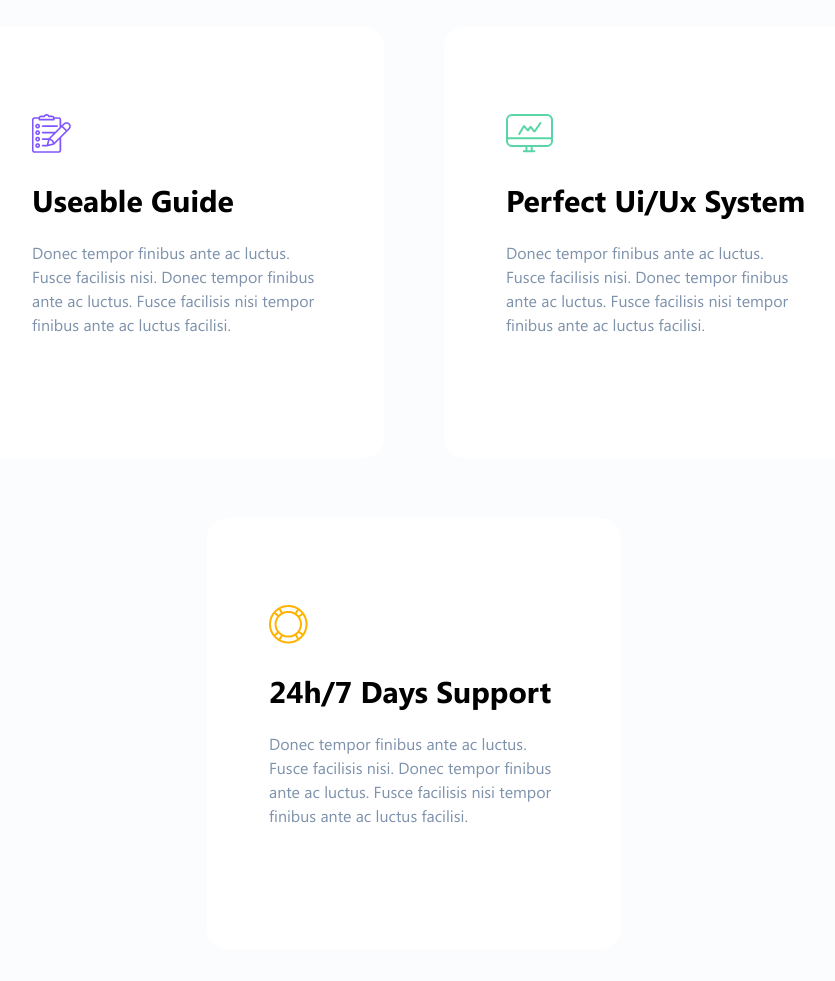
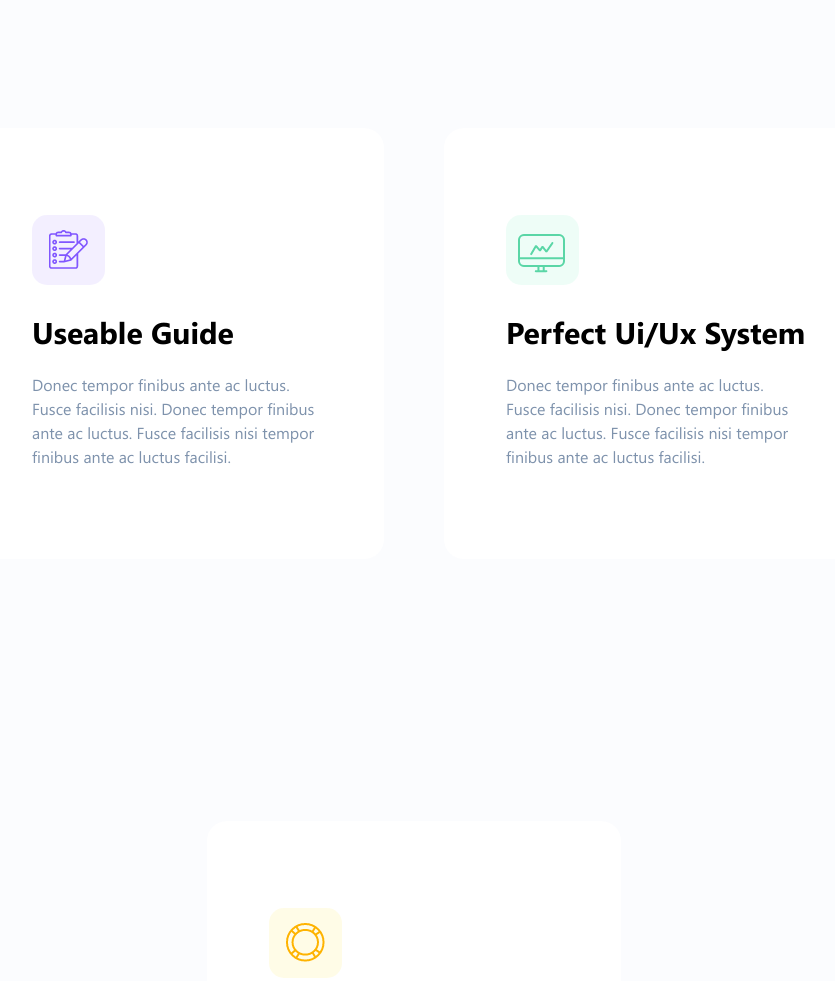
Before and after one commit to natia-n/responsive-website, a plain HTML site: page index.html in a window 1280 px wide. Shown: the part 1866-2847 px from the top of the page, without its empty margins (226-1061 px from the left). Drawn offline with Linux system fonts and the light colour scheme.

Commit message:
ori gverdis daruleba

```diff
--- a/assets/style.css
+++ b/assets/style.css
@@ -175,19 +175,52 @@
     color: #7E92AC;
 }
 
-.section-2 .about-us div{
+.section-2 .about-us .about{
     display: inline-block;
     width: 414px;
     height: 431px;
     text-align: left;
     background-color: #FFFFFF;
     border-radius: 20px;
-    margin: 30px;
+    margin: 131px 30px;
+}
+
+.section-2 .about-us .relative{
+    display: inline-block;
+    position: relative;
+    margin-top: 87px;
+    margin-left: 62px;
+}
+
+.section-2 .about-us .backround-img{
+    display: inline-block;
+    width: 73px;
+    height: 70px;
+    background-color: #875FFF;
+    opacity: 10%;
+    text-align: center;
+    border-radius: 15px;
+}
+
+.section-2 .about-us .green{
+    background-color: #57E5AC;
+}
+
+
+
+.section-2 .about-us .yelow{
+    background-color: #FFE014;
 }
 
 .section-2 .about-us img{
-    margin-left: 62px;
-    margin-top: 87px;
+    position: absolute;
+    left: 17px;
+    top: 15px;
+}
+
+.section-2 .about-us .image-2{
+    left: 12px;
+    top: 19px;
 }
 
 .section-2 .about-us h3{
--- a/index.html
+++ b/index.html
@@ -53,24 +53,36 @@
         <p>Proin rhoncus, neque sed congue commodo, orci magna tristique
         <br/> ipsum, vel egestas risus augue quis justo.</p>
         <div class="about-us">
-            <div>
-                <img src="./assets/images/notes.png" alt="">
+            <div class="about">
+                <div class="relative">
+                    <div class="backround-img">
+                    </div>
+                    <img src="./assets/images/notes.png" alt="">
+                </div>
                 <h3>Useable Guide</h3>
                 <p>Donec tempor finibus ante ac luctus.  Fusce facilisis nisi.
                     Donec tempor finibus  ante ac luctus.  Fusce facilisis nisi tempor
                     finibus ante ac luctus facilisi.
                 </p>
             </div>
-            <div>
-                <img src="./assets/images/Group 1826.png" alt="">
+            <div class="about">
+                <div class="relative">
+                    <div class="backround-img green">
+                    </div>
+                    <img src="./assets/images/Group 1826.png" class="image-2" alt="">
+                </div>
                 <h3>Perfect Ui/Ux System</h3>
                 <p>Donec tempor finibus ante ac luctus.  Fusce facilisis nisi.
                     Donec tempor finibus  ante ac luctus.  Fusce facilisis nisi tempor
                     finibus ante ac luctus facilisi.
                 </p>
             </div>
-            <div>
-                <img src="./assets/images/Group 30.png" alt="">
+            <div class="about">
+                <div class="relative">
+                    <div class="backround-img yelow">
+                    </div>
+                    <img src="./assets/images/Group 30.png" alt="">
+                </div>
                 <h3>24h/7 Days Support</h3>
                 <p>Donec tempor finibus ante ac luctus.  Fusce facilisis nisi.
                     Donec tempor finibus  ante ac luctus.  Fusce facilisis nisi tempor
```
